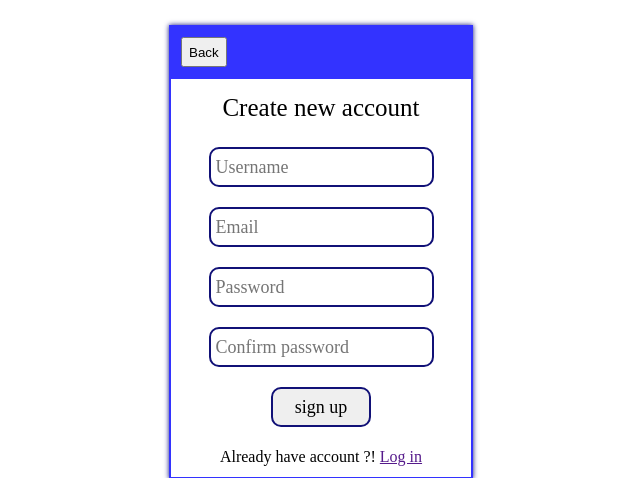
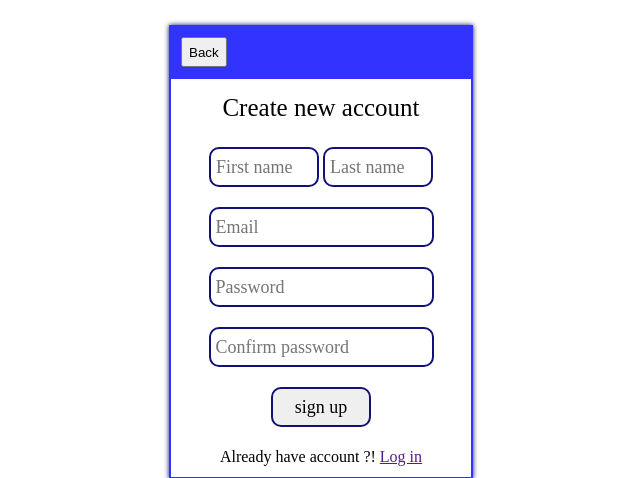
Before and after one commit to ahmed0saber/XO-online, a Django app: page /accounts/signup in a window 1280 px wide. Shown: the top 478 px of the page, without its empty margins (319-959 px from the left). Run offline with Django 3.2, Linux system fonts and the light colour scheme.

Commit message:
Update signup.html

```diff
--- a/accounts/templates/accounts/signup.html
+++ b/accounts/templates/accounts/signup.html
@@ -35,6 +35,10 @@
         font-family: Times New Roman;
         outline: none;
       }
+      #name{
+        width: 110px;
+        margin: 10px 0 10px 0;
+      }
       #btn{
         width: 100px;
         margin-bottom: 5px;
@@ -54,7 +58,8 @@
       </div>
       <p id="p1">Create new account</p>
       <form>
-        <input type="text" placeholder="Username">
+        <input id="name" type="text" placeholder="First name">
+        <input id="name" type="text" placeholder="Last name">
         <input type="text" placeholder="Email">
         <input type="password" placeholder="Password">
         <input type="password" placeholder="Confirm password">
```
